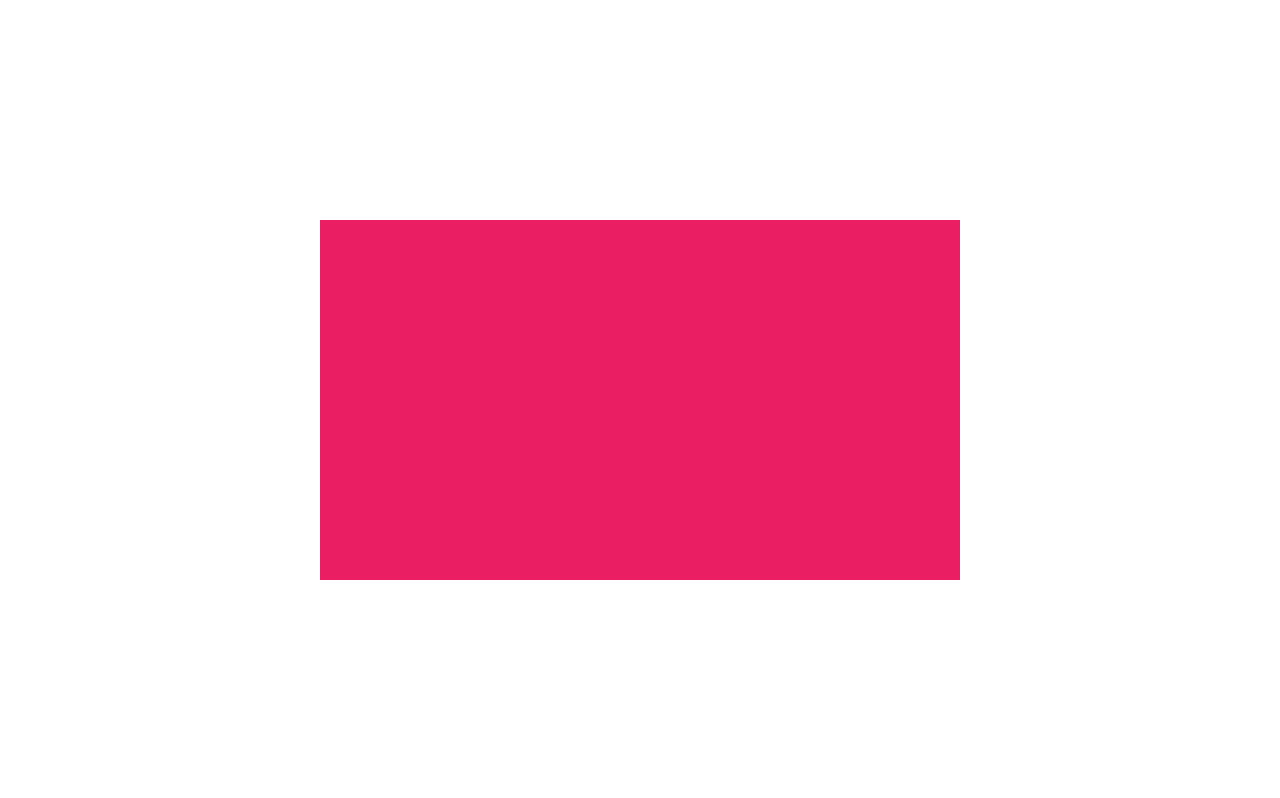
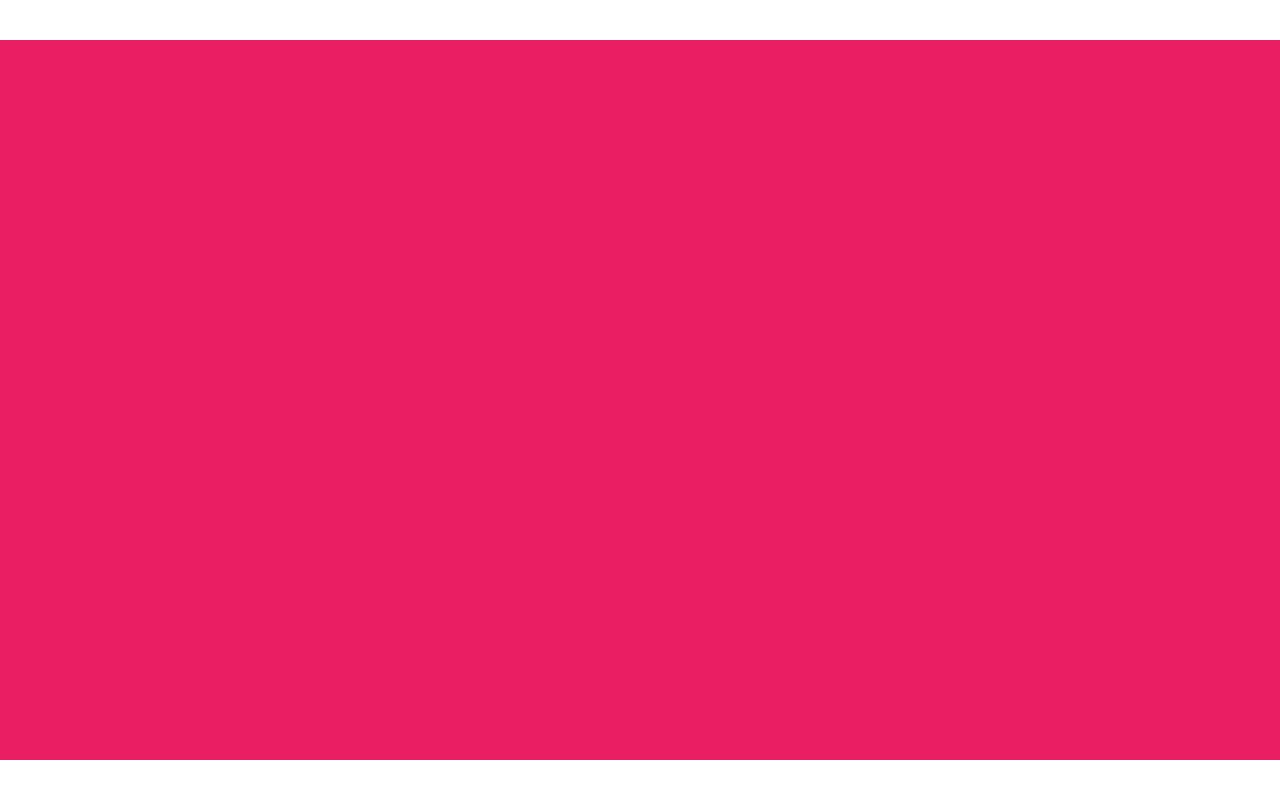
Before and after one commit to arnellebalane/sliding-puzzle, a plain HTML site: page index.html in a window 1280 px wide. Drawn offline with Linux system fonts and the light colour scheme.

Commit message:
use bigger video and canvas dimensions

```diff
--- a/index.html
+++ b/index.html
@@ -8,7 +8,7 @@
     </head>
 
     <body>
-        <canvas width="640" height="360"></canvas>
+        <canvas></canvas>
 
         <script src="main.js"></script>
     </body>
--- a/main.js
+++ b/main.js
@@ -2,7 +2,7 @@ var canvas = document.querySelector('canvas');
 var context = canvas.getContext('2d');
 
 var video = document.createElement('video');
-video.src = 'https://d3heg6bx5jbtwp.cloudfront.net/video/enc/kXSUWT2dw7XRrq3oxqGfx6-360.webm';
+video.src = 'https://d3heg6bx5jbtwp.cloudfront.net/video/enc/kXSUWT2dw7XRrq3oxqGfx6-720.webm';
 video.autoplay = true;
 video.loop = true;
 video.play();
@@ -160,10 +160,15 @@ var grid = (function() {
 
 
 var game = (function() {
-    var dimension = 5;
+    var dimension = 10;
     var started = false;
     var solving = false;
 
+    var width = 1280;
+    var height = 720;
+
+    canvas.width = width;
+    canvas.height = height;
     grid.generate(dimension);
 
     function start() {
@@ -172,7 +177,7 @@ var game = (function() {
         }
         started = true;
         grid.showMoveableTile();
-        grid.shuffle(30);
+        grid.shuffle(100);
     }
 
     function move(direction) {
@@ -184,7 +189,7 @@ var game = (function() {
 
     function camera() {
         var gum = navigator.getUserMedia || navigator.webkitGetUserMedia || navigator.mozGetUserMedia;
-        var constraints = { video: { width: 640, height: 360 } };
+        var constraints = { video: { width: width, height: height } };
         gum.call(navigator, constraints, function(stream) {
             video.src = URL.createObjectURL(stream);
         }, function() {});
@@ -209,7 +214,7 @@ var game = (function() {
         clearCanvas();
 
         for (var i = 1; i <= dimension * dimension; i++) {
-            var vp = grid.getPosition(i, 640, 360, true);
+            var vp = grid.getPosition(i, width, height, true);
             var cp = grid.getPosition(i, canvas.width, canvas.height);
 
             if (vp && cp) {
```
